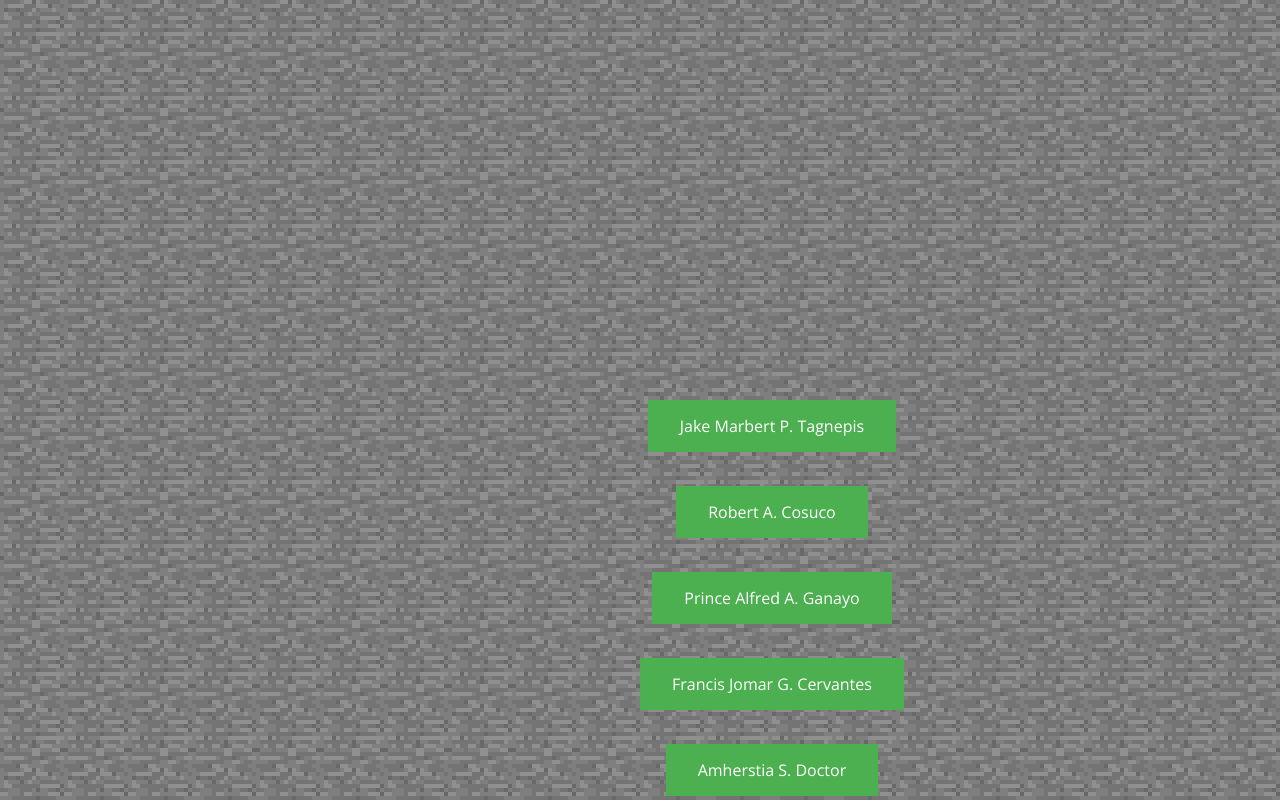
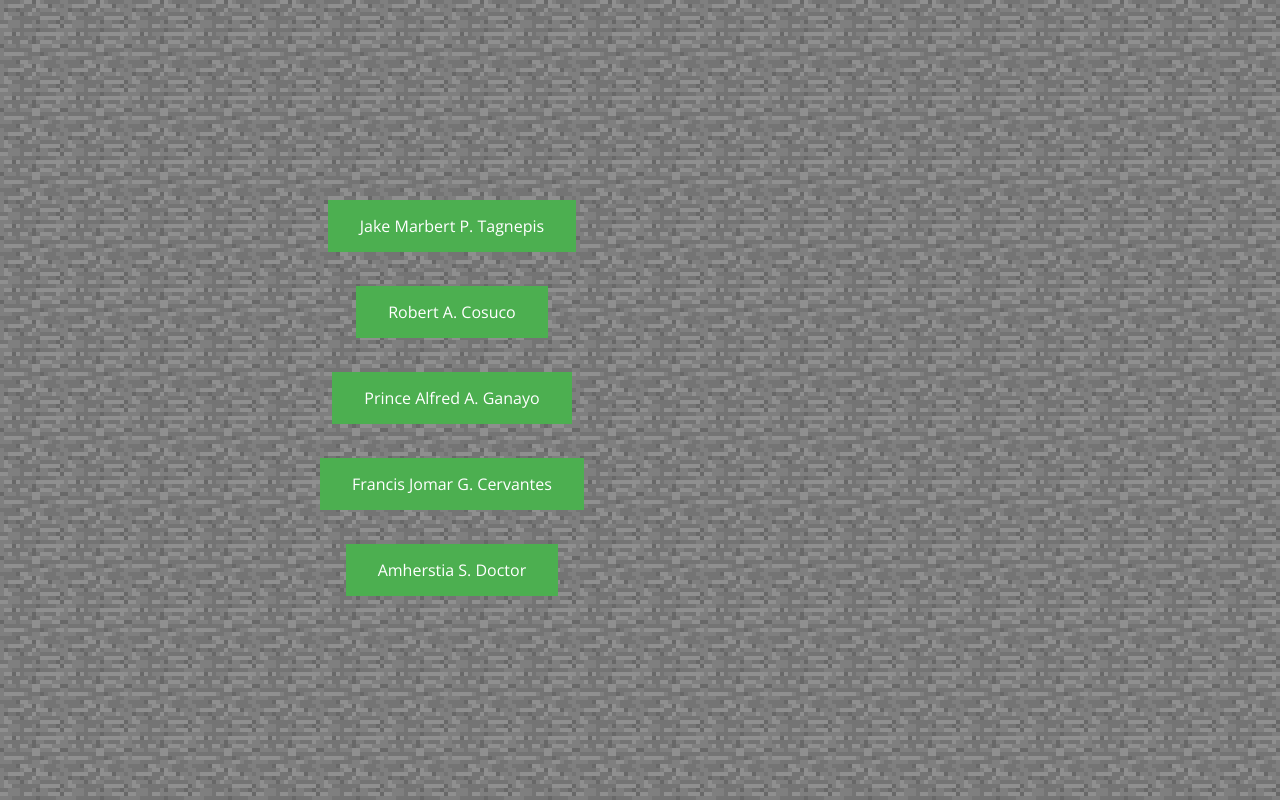
Before and after one commit to kajeagentspi/kajeagentspi.github.io, a plain HTML site: page groupmates.html in a window 1280 px wide. Drawn offline with nearby package versions, Linux system fonts and the light colour scheme.

Commit message:
Update style.css

```diff
--- a/styles/style.css
+++ b/styles/style.css
@@ -59,6 +59,6 @@ header {background: black;color:white;}
 	margin: auto;
 	text-align: center;
 	position:fixed;
-	top: 50%;
-    	left: 50%;
+	top: 25%;
+    	left: 25%;
 }
```
